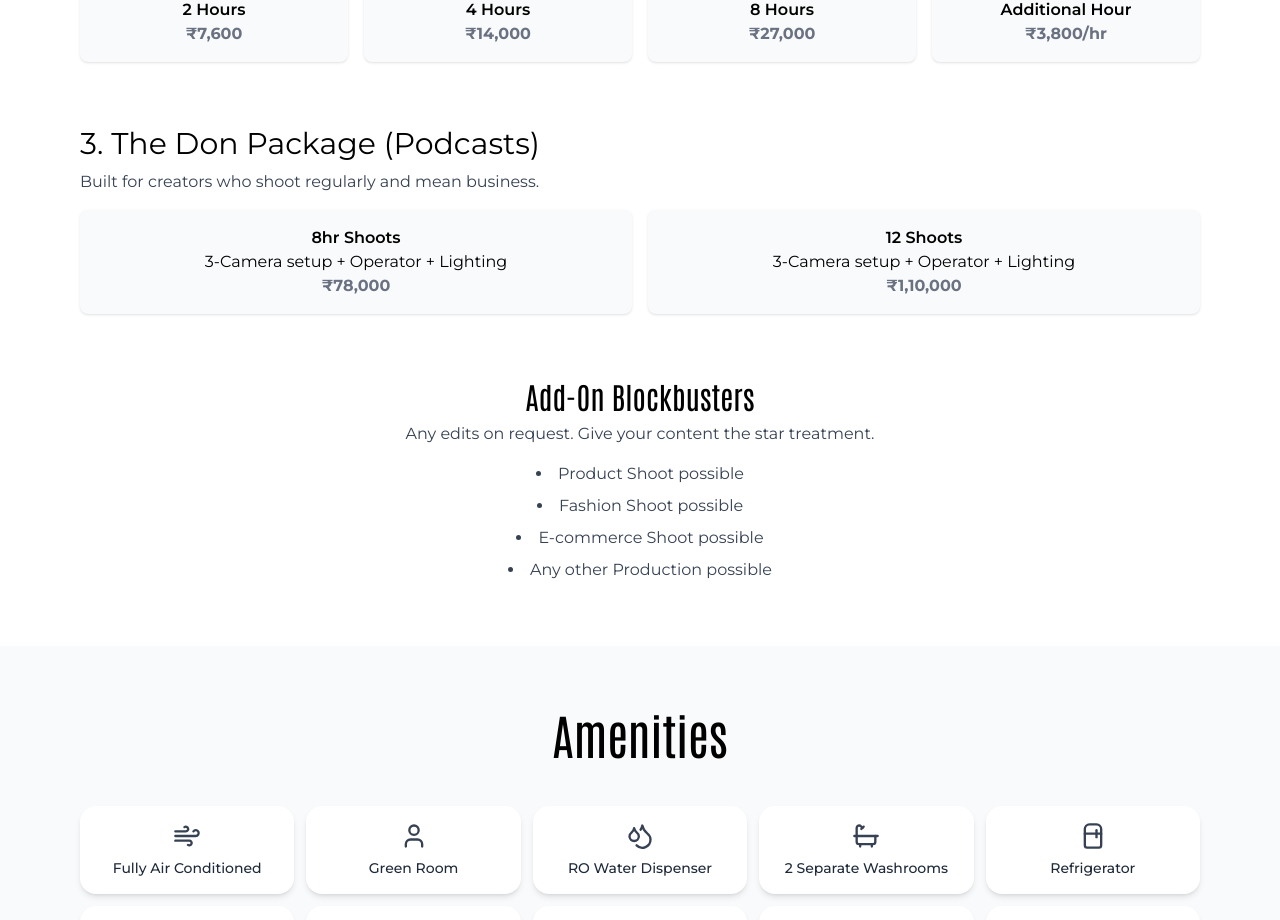
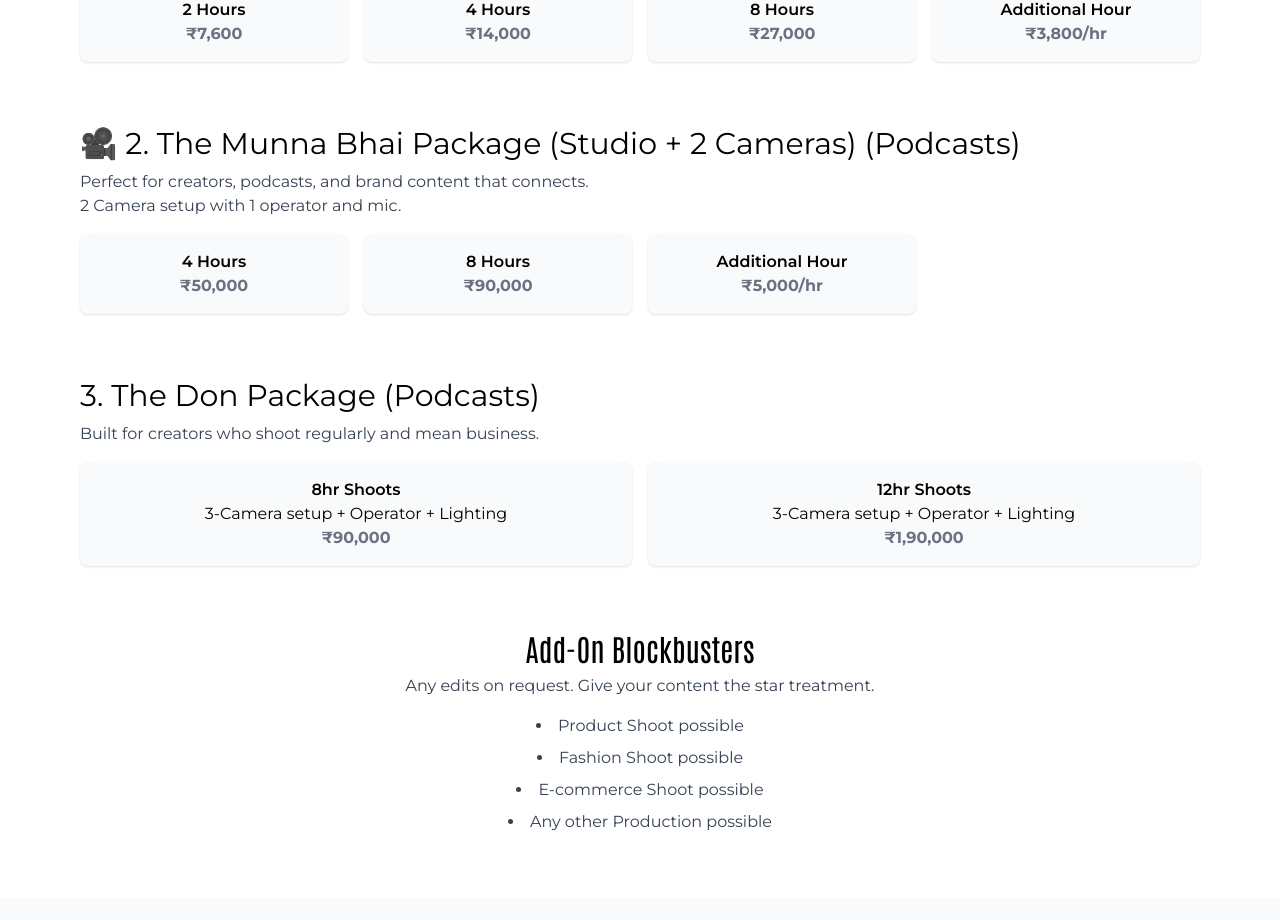
Before and after one commit to tanyasinha2003/filme, a Next.js app: page / in a window 1280 px wide. Shown: the part 4154-5074 px from the top of the page. Built offline with nearby package versions, Linux system fonts and the light colour scheme.

Commit message:
changes in packages

```diff
--- a/app/page.js
+++ b/app/page.js
@@ -531,29 +531,31 @@
           </div>
 
           {/* 2. Munna Bhai Package */}
-          {/* <div>
+          <div>
             <p className="text-2xl md:text-3xl  mb-2">
               🎥 2. The Munna Bhai Package (Studio + 2 Cameras) (Podcasts)
             </p>
             <p className="text-gray-700 mb-4">
-              Perfect for creators, podcasts, and brand content that connects.
+              Perfect for creators, podcasts, and brand content that connects. <br></br>
+              2 Camera setup with 1 operator and mic.
             </p>
 
             <div className="grid grid-cols-2 sm:grid-cols-4 gap-4 text-center">
               <div className="p-4  rounded-lg shadow-sm bg-gray-50">
                 <p className="font-semibold">4 Hours</p>
-                <p className="text-gray-500 font-bold">₹16,000</p>
+
+                <p className="text-gray-500 font-bold">₹50,000</p>
               </div>
               <div className="p-4  rounded-lg shadow-sm bg-gray-50">
                 <p className="font-semibold">8 Hours</p>
-                <p className="text-gray-500 font-bold">₹30,000</p>
+                <p className="text-gray-500 font-bold">₹90,000</p>
               </div>
               <div className="p-4  rounded-lg shadow-sm bg-gray-50">
                 <p className="font-semibold">Additional Hour</p>
-                <p className="text-gray-500 font-bold">₹3,000/hr</p>
+                <p className="text-gray-500 font-bold">₹5,000/hr</p>
               </div>
             </div>
-          </div> */}
+          </div>
 
           {/* 3. Don Package */}
           <div>
@@ -568,12 +570,12 @@
               <div className="p-4  rounded-lg shadow-sm bg-gray-50">
                 <p className="font-semibold">8hr Shoots</p>
                 <p>3-Camera setup + Operator + Lighting</p>
-                <p className="text-gray-500 font-bold">₹78,000</p>
+                <p className="text-gray-500 font-bold">₹90,000</p>
               </div>
               <div className="p-4  rounded-lg shadow-sm bg-gray-50">
-                <p className="font-semibold">12 Shoots</p>
+                <p className="font-semibold">12hr Shoots</p>
                 <p>3-Camera setup + Operator + Lighting</p>
-                <p className="text-gray-500 font-bold">₹1,10,000</p>
+                <p className="text-gray-500 font-bold">₹1,90,000</p>
               </div>
             </div>
           </div>
--- a/components/StudioForm.jsx
+++ b/components/StudioForm.jsx
@@ -36,15 +36,15 @@
       desc: "Bright, bold, and full of life — bring your own gear.",
       price: "From ₹7,600",
     },
-    // {
-    //   title: "Munna Bhai Package",
-    //   desc: "Perfect for podcasts & brand content.",
-    //   price: "From ₹16,000",
-    // },
+    {
+      title: "Munna Bhai Package",
+      desc: "Perfect for podcasts & brand content.",
+      price: "From ₹50,000",
+    },
     {
       title: "Don Package",
       desc: "Built for creators who mean business.",
-      price: "From ₹78,000",
+      price: "From ₹90,000",
     },
   ];
 
```
